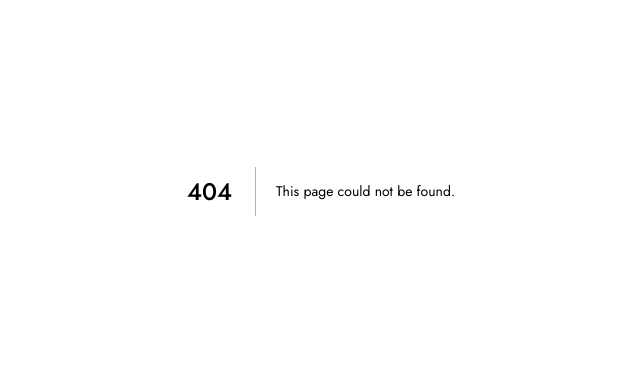
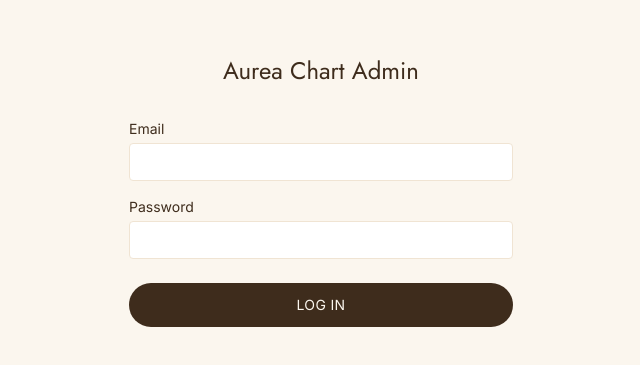
Before and after one commit to ST10485707/aurea-chart, a Next.js app: page /admin/login in a window 1280 px wide. Before the commit this address had no page. Shown: the part 209-574 px from the top of the page, without its empty margins (319-959 px from the left). Built offline with nearby package versions, Linux system fonts and the light colour scheme; no server answers.

Commit message:
Build admin login page connected to Supabase authentication

```diff
--- /dev/null
+++ b/app/admin/login/page.tsx
@@ -0,0 +1,84 @@
+"use client";
+
+import { useState } from "react";
+import { useRouter } from "next/navigation";
+import { supabase } from "../../lib/supabase";
+
+export default function AdminLoginPage() {
+  const router = useRouter();
+  const [email, setEmail] = useState("");
+  const [password, setPassword] = useState("");
+  const [error, setError] = useState("");
+  const [loading, setLoading] = useState(false);
+
+  async function handleLogin(e: React.FormEvent) {
+    e.preventDefault();
+    setError("");
+    setLoading(true);
+
+    const { error } = await supabase.auth.signInWithPassword({
+      email,
+      password,
+    });
+
+    if (error) {
+      setError("Incorrect email or password.");
+      setLoading(false);
+    } else {
+      router.push("/admin");
+    }
+  }
+
+  return (
+    <div className="min-h-screen flex items-center justify-center bg-[var(--color-cream)] px-4">
+      <div className="w-full max-w-sm">
+        <h1
+          className="text-2xl text-center text-[var(--color-coffee-dark)] mb-8"
+          style={{ fontFamily: "var(--font-heading)" }}
+        >
+          Aurea Chart Admin
+        </h1>
+
+        <form onSubmit={handleLogin} className="flex flex-col gap-4">
+          <div>
+            <label className="block text-sm text-[var(--color-coffee-dark)] mb-1">
+              Email
+            </label>
+            <input
+              type="email"
+              value={email}
+              onChange={(e) => setEmail(e.target.value)}
+              required
+              className="w-full rounded border border-[var(--color-beige)] px-4 py-2 text-sm bg-white"
+            />
+          </div>
+
+          <div>
+            <label className="block text-sm text-[var(--color-coffee-dark)] mb-1">
+              Password
+            </label>
+            <input
+              type="password"
+              value={password}
+              onChange={(e) => setPassword(e.target.value)}
+              required
+              className="w-full rounded border border-[var(--color-beige)] px-4 py-2 text-sm bg-white"
+            />
+          </div>
+
+          {error && (
+            <p className="text-sm text-red-700">{error}</p>
+          )}
+
+          <button
+            type="submit"
+            disabled={loading}
+            className="mt-2 w-full rounded-full bg-[var(--color-coffee-dark)] text-[var(--color-cream)] py-3 text-sm tracking-wide hover:opacity-90 transition disabled:opacity-50"
+          >
+            {loading ? "Logging in..." : "LOG IN"}
+          </button>
+        </form>
+      </div>
+    </div>
+  );
+}
--- a/package.json
+++ b/package.json
@@ -9,6 +9,7 @@
     "lint": "eslint"
   },
   "dependencies": {
+    "@supabase/ssr": "^0.12.4",
     "@supabase/supabase-js": "^2.112.3",
     "next": "16.3.1",
     "react": "19.2.8",
```
Also changed, not shown: 1 other file (tests, documents, lock files or other folders).
